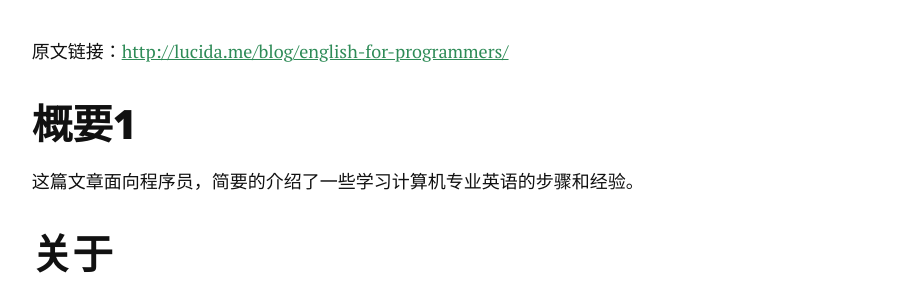
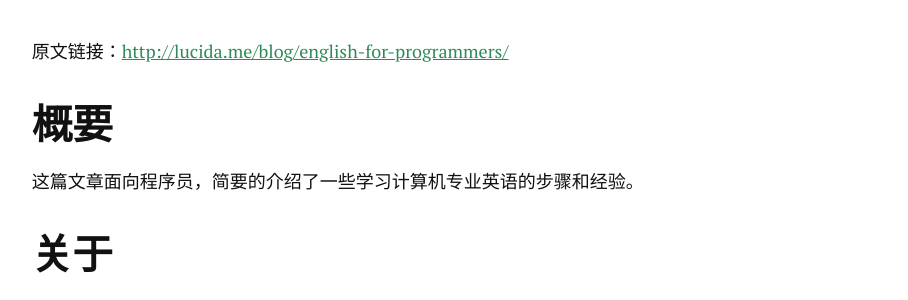
Before and after one commit to ChNan/chnan.github.io, a Jekyll site: the page built from _posts/2015-08-26-[转载]程序员英语学习指引.markdown, in a window 1280 px wide and 900 px high, scrolled down 397 px. Shown: the part 164-464 px from the top of the window, without its empty margins (240-1148 px from the left). Built offline with Jekyll 4.4.1, drawn with Linux system fonts in a browser that asks for light colours; nearby versions of some CDN libraries; Markdown is read by kramdown in place of the engine named in the settings; comment, search, counter and statistics services are not loaded.

Commit message:
modify title

```diff
--- a/_posts/2015-08-26-[转载]程序员英语学习指引.markdown
+++ b/_posts/2015-08-26-[转载]程序员英语学习指引.markdown
@@ -11,7 +11,7 @@ date:   2015-08-26
 
 原文链接：[http://lucida.me/blog/english-for-programmers/](http://lucida.me/blog/english-for-programmers/)
 
-## 概要1
+## 概要
 
 这篇文章面向程序员，简要的介绍了一些学习计算机专业英语的步骤和经验。
 
```
